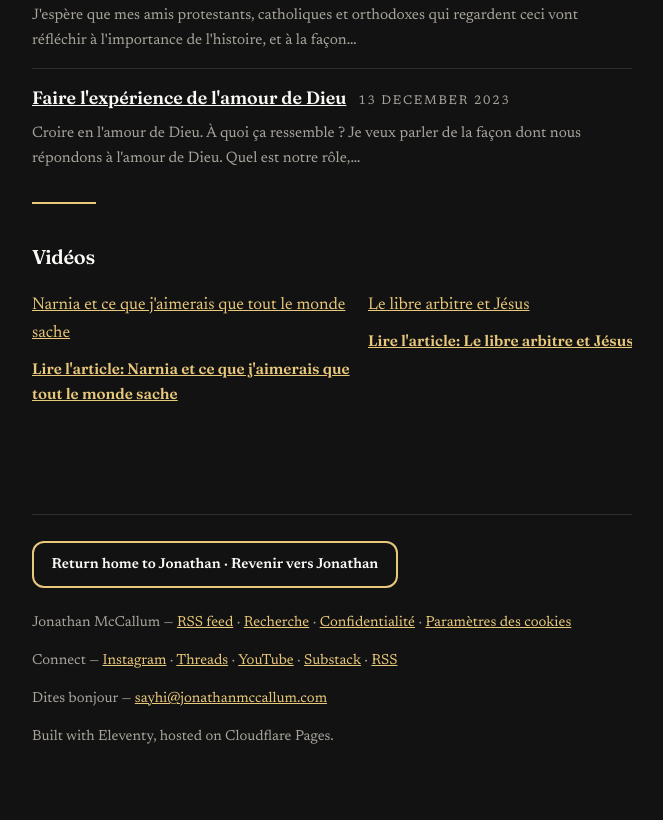
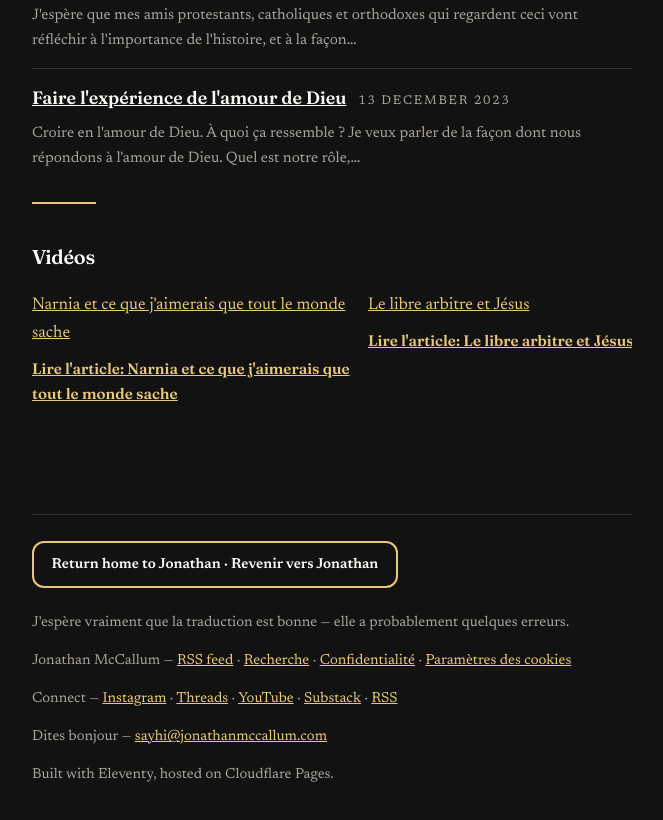
Before and after one commit to streamjonathan/jonathanmccallum-fr, an Eleventy site: page index.njk in a window 1280 px wide. Shown: the part 2211-3031 px from the top of the page, without its empty margins (308-971 px from the left). Built offline with nearby package versions, Linux system fonts and the light colour scheme; Eleventy itself is replaced by a stand-in of ours; files that its build step writes are made by us from their sources; files whose address does not match are found by name.

Commit message:
Add translation disclaimer to footer [fr]

```diff
--- a/_includes/layouts/base.njk
+++ b/_includes/layouts/base.njk
@@ -108,6 +108,7 @@
 </main>
 <footer class="site-footer">
   <p><a class="return-home" href="https://jonathanmccallum.com{{ page.url }}">Return home to Jonathan <span lang="fr">· Revenir vers Jonathan</span></a></p>
+  <p class="translation-note">J'espère vraiment que la traduction est bonne — elle a probablement quelques erreurs.</p>
     <p>{{ site.title }} — <a href="/feed/">RSS feed</a> · <a href="/search/">Recherche</a> · <a href="/privacy/">Confidentialité</a> · <a href="#" id="cookie-settings">Paramètres des cookies</a></p>
   <p>Connect — <a href="https://www.instagram.com/jonamccallum">Instagram</a> · <a href="https://www.threads.com/@jonamccallum">Threads</a> · <a href="https://www.youtube.com/@Jonathanmccallum1">YouTube</a> · <a href="https://jonamccallum.substack.com">Substack</a> · <a href="/feed/">RSS</a></p>
   <p>Dites bonjour — <a href="#" data-contact-email data-contact-email-text>Écrivez-moi</a></p>
```
